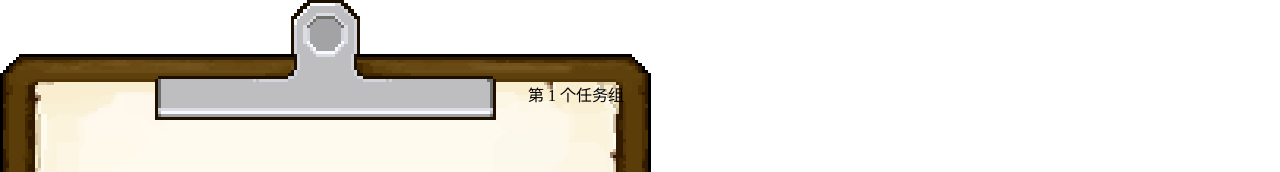
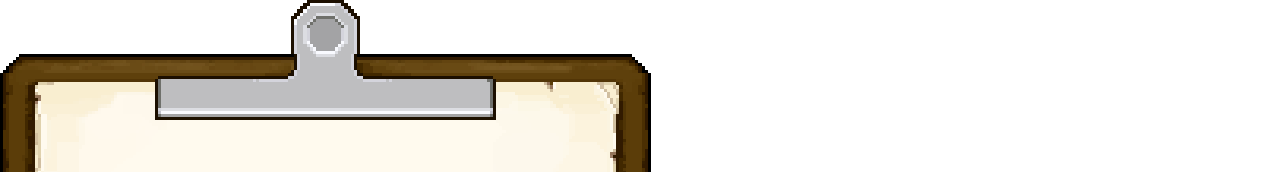
Before and after one commit to SilverAkatoki/tauri-todo-list, a Vue app: page / in a window 1280 px wide. Shown: the top 172 px of the page. Built offline with nearby package versions, Linux system fonts and the light colour scheme.

Commit message:
去除提示文字，改用默认标题提示当前任务

```diff
--- a/src/App.vue
+++ b/src/App.vue
@@ -103,9 +103,8 @@ watchEffect(() => {
     <div class="page-container">
       <div class="inner-page-container" @keydown.down.prevent="handleKeyDown" @keydown.up.prevent="handleKeyUp">
         <div class="page__header">
-          <input type="text" class="title" placeholder="待办事项" v-if="clipboards.length > 0"
+          <input type="text" class="title" :placeholder="`待办事项 ${clipboardIndex + 1}`" v-if="clipboards.length > 0"
             v-model="clipboards[clipboardIndex].title" />
-          <p class="current-tasks-tip">第 {{ clipboardIndex + 1 }} 个任务组</p>
         </div>
         <div class="outer-task-container">
           <button class="change-clipboard-button change-clipboard-button_left"
@@ -258,11 +257,6 @@ input[type="text"].title:focus::placeholder {
   opacity: 0;
 }
 
-p.current-tasks-tip {
-  margin-top: 2px;
-  user-select: none;
-}
-
 div.outer-task-container {
   display: flex;
   flex-direction: row;
```
